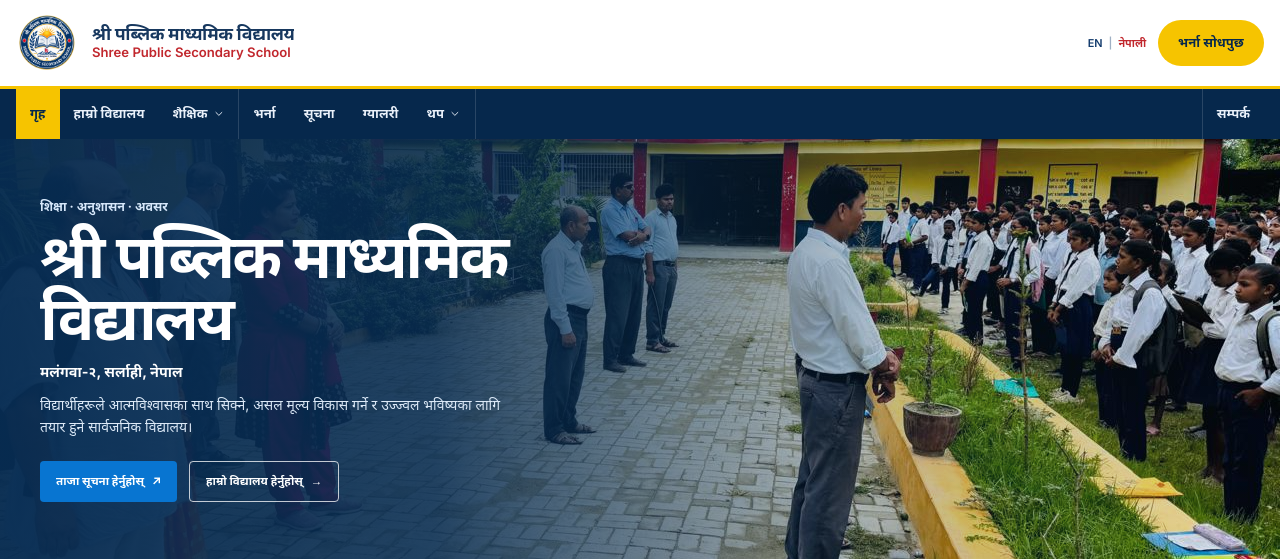
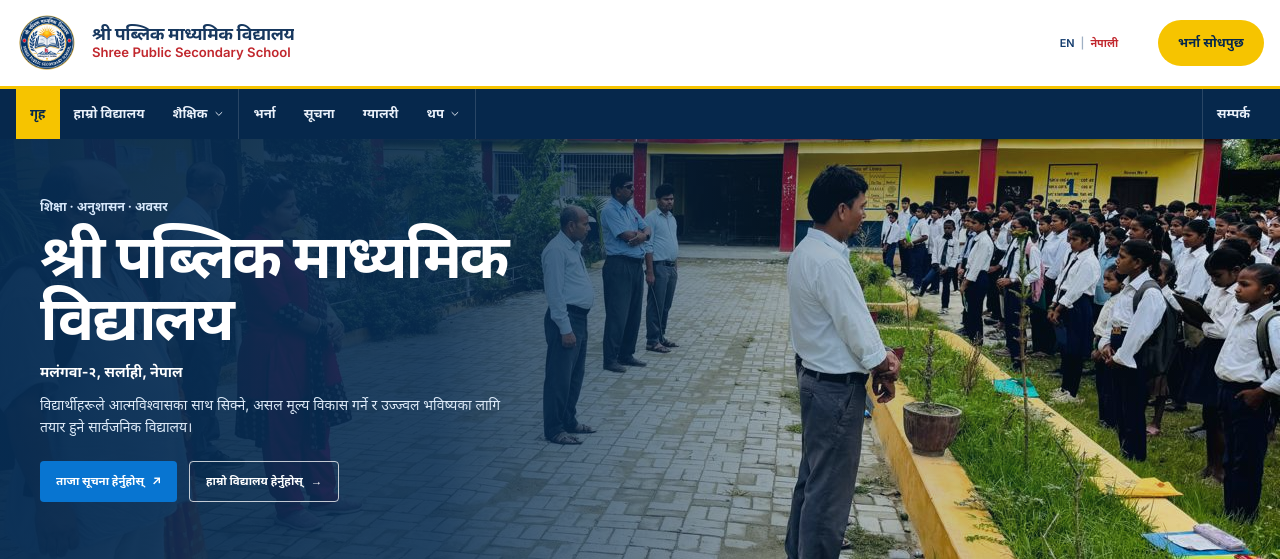
Before and after one commit to npg675/Public-School-Malangwa, a PHP site: page /index.php in a window 1280 px wide. Shown: the top 559 px of the page. Run offline with PHP 8.4, Linux system fonts and the light colour scheme; data comes from the database, SQL or seed files in the repository; data that the repository does not hold is empty; some libraries are stand-ins or nearby versions; some web fonts are replaced.

Commit message:
fix: separate header language toggle layout

```diff
--- a/assets/css/style.css
+++ b/assets/css/style.css
@@ -194,6 +194,7 @@ img{max-width:100%;display:block}
 .brand-name-np{font-size:.82rem;color:var(--surface-tint);line-height:1.25}
 .brand-sub{display:none}
 .header-cta{display:flex;align-items:center}
+.masthead-inner > .lang-toggle{display:none}
 .header-cta .btn{white-space:nowrap;padding:10px 15px;font-size:.84rem;box-shadow:none}
 .header-cta .btn-primary{background:var(--heritage-gold);color:var(--primary);border-bottom:0}
 .header-cta .btn-primary:hover{background:#E6B800;color:var(--primary);box-shadow:none}
@@ -1232,11 +1233,12 @@ body { background: #f7f9fc; }
   .site-header { border-bottom: 0; }
   .masthead-inner,
   .nav-inner { max-width: 1280px; padding-left: 16px; padding-right: 16px; }
-  .masthead-inner { min-height: 86px; gap: 20px; }
-  .brand { gap: 14px; }
+  .masthead-inner { display: flex; min-height: 86px; gap: 20px; }
+  .brand { gap: 14px; margin-right: auto; }
   .brand-mark { width: 62px; height: 62px; }
   .brand-name { color: #17385f; font-size: 1.12rem; }
   .brand-name-np { color: #c1272d; font-size: .82rem; }
+  .masthead-inner > .lang-toggle { display: inline-flex; margin: 0 20px 0 0; white-space: nowrap; flex: 0 0 auto; }
   .header-cta { display: flex; }
   .header-cta .btn-primary { min-height: 46px; padding: 0 20px; border-radius: 9999px; background: #f6c400; color: #06284c; font-size: .82rem; font-weight: 800; }
   .header-cta .btn-primary:hover { background: #e7b900; color: #06284c; }
--- a/includes/header.php
+++ b/includes/header.php
@@ -41,7 +41,7 @@ $__canonicalUrl = base_url($__canonicalPath);
 <link rel="preconnect" href="https://fonts.googleapis.com">
 <link rel="preconnect" href="https://fonts.gstatic.com" crossorigin>
 <link href="https://fonts.googleapis.com/css2?family=Hanken+Grotesk:wght@600;700&family=Inter:wght@400;500;600;700&family=Noto+Sans+Devanagari:wght@400;500;600;700&family=Tiro+Devanagari+Sanskrit:ital@0;1&family=Material+Symbols+Outlined:wght,FILL@100..700,0..1&display=swap" rel="stylesheet">
-<link rel="stylesheet" href="<?= e_attr(base_url('assets/css/style.css')) ?>">
+<link rel="stylesheet" href="<?= e_attr(base_url('assets/css/style.css') . '?v=' . (string) filemtime(__DIR__ . '/../assets/css/style.css')) ?>">
 <?php if (!empty($useTailwind)) require_once __DIR__ . '/tailwind_head.php'; ?>
 <link rel="icon" href="<?= e_attr(base_url('assets/img/favicon.png')) ?>">
 <script type="application/ld+json">
@@ -113,10 +113,10 @@ $__canonicalUrl = base_url($__canonicalPath);
       <a href="<?= e_attr(base_url('gallery.php')) ?>" class="<?= $__page==='gallery'?'active':'' ?>"><?= t('Gallery','ग्यालेरी') ?></a>
       <a href="<?= e_attr(base_url('contact.php')) ?>" class="<?= $__page==='contact'?'active':'' ?>"><?= t('Contact','सम्पर्क') ?></a>
     </nav>
-<div class="header-cta">
-       <button class="lang-toggle" id="langToggle" aria-label="Toggle language"><span class="<?= $__isNp ? '' : 'active' ?>">EN</span><span class="sep">|</span><span class="<?= $__isNp ? 'active' : '' ?>">नेपाली</span></button>
-       <a href="<?= e_attr(base_url('admissions.php')) ?>" class="btn btn-primary btn-sm"><?= t('Admission Inquiry','भर्ना सोधपुछ') ?></a>
-     </div>
+    <button class="lang-toggle" id="langToggle" aria-label="Toggle language"><span class="<?= $__isNp ? '' : 'active' ?>">EN</span><span class="sep">|</span><span class="<?= $__isNp ? 'active' : '' ?>">नेपाली</span></button>
+    <div class="header-cta">
+      <a href="<?= e_attr(base_url('admissions.php')) ?>" class="btn btn-primary btn-sm"><?= t('Admission Inquiry','भर्ना सोधपुछ') ?></a>
+    </div>
      <button class="nav-toggle" id="navToggle" aria-label="Open menu" aria-expanded="false"><svg class="ic"><use href="#i-menu"/></svg></button>
   </div>
 </header>
```
